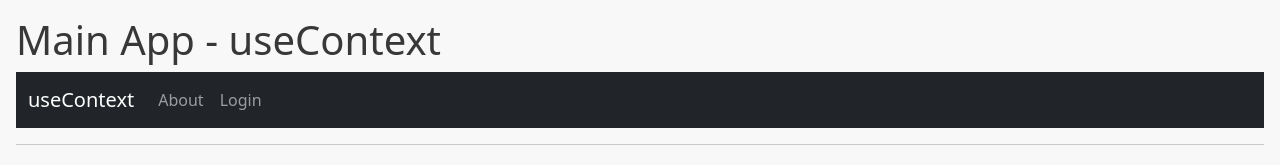
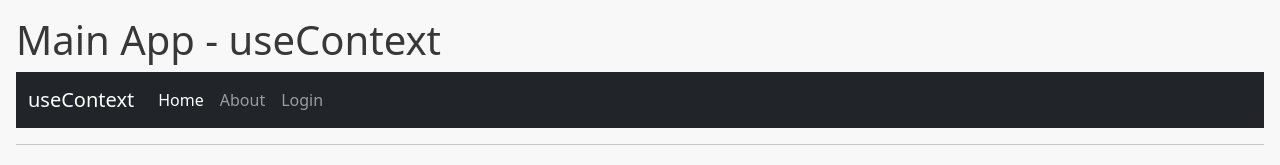
Before and after one commit to alexglzrys/react-HooksExpertApp, a React (Vite) app: page / in a window 1280 px wide. Shown: the top 165 px of the page. Built offline with nearby package versions, Linux system fonts and the light colour scheme.

Commit message:
crear el contexto - createContext y ContextProvider

```diff
--- a/src/components/09-useContext/components/Navbar.jsx
+++ b/src/components/09-useContext/components/Navbar.jsx
@@ -13,6 +13,7 @@ export const Navbar = () => {
             <Link className="nav-link" to="/login">Login</Link> */}
 
             {/* Navegar entre rutas, verificando cual es la ruta activa */}
+            <NavLink to="/" className={({isActive}) => `nav-link ${isActive ? 'active' : ''}`}>Home</NavLink>
             <NavLink to="/about" className={({isActive}) => `nav-link ${isActive ? 'active' : ''}`}>About</NavLink>
             <NavLink to="/login" className={({isActive}) => `nav-link ${isActive ? 'active' : ''}`}>Login</NavLink>
           </div>
--- /dev/null
+++ b/src/components/09-useContext/context/UserContext.jsx
@@ -0,0 +1,15 @@
+import { createContext } from "react";
+
+/**
+ * Crear un contexto global para nuestra Aplicación
+ *
+ * Un contexto es como una zona dónde se almacena información
+ * misma que puede ser consultada en varias partes o componentes de nuestra aplicación.
+ *
+ * Los contextos resuelven el problema de querer compartir información entre componentes que no guardan una relación directa.
+ *
+ * En una aplicación pueden existir N cantidad de contextos
+ * cada uno almacenando información relacionada con una caracteristica en especifico
+ * Datos de usuario, carrito de compras, etc
+ */
+export const UserContext = createContext();
--- /dev/null
+++ b/src/components/09-useContext/context/userProvider.jsx
@@ -0,0 +1,22 @@
+import { UserContext } from "./UserContext"
+
+// Valor que provee nuestro contexto
+const userInfo = {
+    id: 1,
+    name: 'Alejandro González',
+    email: 'alexglzrys@gmail.com'
+}
+
+/**
+ * Los contextos proveen de información
+ *
+ * Generar el Provider para el UserContext
+ */
+export const UserProvider = ({ children }) => {
+    return (
+        <UserContext.Provider value={userInfo}>
+            {/* Los hijos que tendrán acceso al valor que proveé el contexto */}
+            { children }
+        </UserContext.Provider>
+    )
+}
```
Also changed, not shown: src/components/09-useContext/MainApp.jsx (+7 -2 lines).
